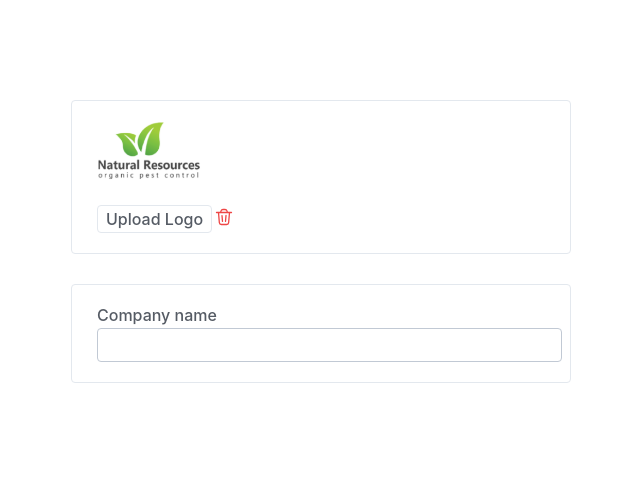
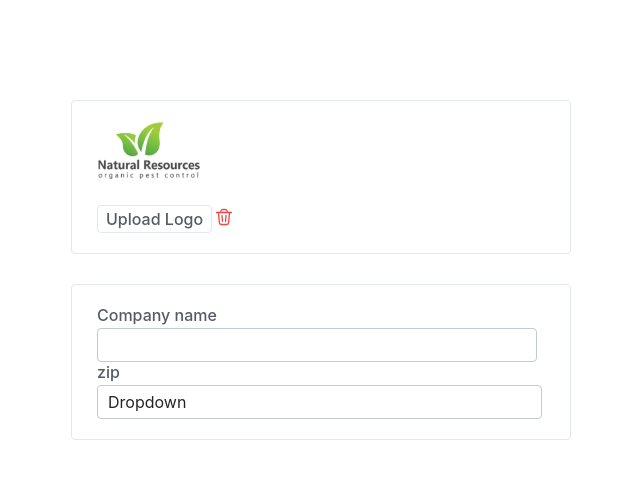
Before and after one commit to themloc96/gd-demo, a React (Create React App) app: page / in a window 1280 px wide. Shown: the top 478 px of the page, without its empty margins (319-959 px from the left). Built offline with nearby package versions, Linux system fonts and the light colour scheme.

Commit message:
create dropdown component

```diff
--- a/src/App.css
+++ b/src/App.css
@@ -36,7 +36,7 @@ border-radius: 4px;
 .field-input {
   border-radius: 4px;
     border: 1px solid #c1c9d4;
-    width: 100%;
+    width: calc(100% - 25px);
     height: 32px;
     padding: 0 5px 0 10px;
     color: #232426;
@@ -67,3 +67,61 @@ border-radius: 4px;
   width: 48%;
   max-width: 48%;
 }
+
+.menu-container {
+  position: relative;
+}
+
+.dropdown-menu {
+  width: 100%;
+  position: absolute;
+  top: calc(100% + 4px);
+  border-radius: 4px;
+  background-color: #ffffff;
+  box-shadow: 0 6px 8px -6px rgb(0 0 0 / 12%), 0 5px 12px 0 rgb(0 0 0 / 3%), 0 4px 10px 0 rgb(0 0 0 / 3%), 0 3px 8px 0 rgb(0 0 0 / 4%), 0 2px 6px 0 rgb(0 0 0 / 4%), 0 0 1px 0 rgb(0 0 0 / 8%);
+  z-index: 1;
+  display: none;
+}
+
+.dropdown-menu.active {
+  display: block;
+  visibility: visible;
+  transform: translateY(0);
+}
+
+.dropdown-menu ul {
+  list-style: none;
+  padding: 3px 2px;
+  margin: 0;
+}
+
+.dropdown-menu li {
+  display: flex;
+  -ms-flex-align: center;
+  align-items: center;
+  padding: 0px 6px;
+  border-radius: 4px;
+  cursor: pointer;
+  height: 38px;
+  color: #4d5054;
+}
+
+.btn-default {
+   border-radius: 4px;
+    border: 1px solid #c1c9d4;
+    width: calc(100% - 25px);
+    height: 32px;
+    padding: 0 5px 0 10px;
+    color: #232426;
+    background-color: #ffffff;
+    display: flex;
+    align-items: center;
+    cursor: pointer;
+}
+.btn-default:hover {
+    border: 1px solid #8c929a !important;
+}
+
+.btn-default.selection {
+    padding: 0px 10px;
+}
--- a/src/App.js
+++ b/src/App.js
@@ -4,7 +4,8 @@ import LogoComponents from './components/company/header/LogoComponents';
 import UploadImageComponents from './components/company/header/UploadImageComponents';
 import ButtonDeleteComponents from './components/company/header/ButtonDeleteComponents';
 import InputComponents from './components/form/InputComponents';
-import LabelComponents from './components/form/LabelComponents';
+import DropdownConponents from './components/form/DropdownConponents';
+// import LabelComponents from './components/form/LabelComponents';
 
 function App() {
   return (
@@ -18,7 +19,8 @@ function App() {
       </div>
 
       <div className="boxs mt-30">
-          <InputComponents type="textarea"/>
+        <InputComponents type="text" />
+        <DropdownConponents />
       </div>
     </div>
   );
--- /dev/null
+++ b/src/components/form/DropdownConponents.js
@@ -0,0 +1,40 @@
+import React, { useRef, useState } from 'react'
+import LabelComponents from './LabelComponents';
+// import PropTypes from 'prop-types'
+
+function DropdownConponents(props) {
+
+  const dropdownRef = useRef(null);
+  const [isActive, setIsActive] = useState(false);
+  const onClick = () => setIsActive(!isActive);
+
+  const [items] = React.useState([
+    { label: "Luke Skywalker", value: "Luke Skywalker" },
+    { label: "C-3PO", value: "C-3PO" },
+    { label: "R2-D2", value: "R2-D2" }
+  ]);
+
+  return (
+    <div className="menu-container dropdown">
+      <div onClick={onClick} >
+        <LabelComponents name="zip" />
+        <div onclick="dropdownFunc(this)" class="dropbtn btn-default selection">
+          Dropdown
+        </div>
+        <div ref={dropdownRef} className={`dropdown-menu ${isActive ? 'active' : 'inactive'}`}>
+          <ul>
+            {items.map(item => (
+              <li class="items">
+                {item.value}
+              </li>
+            ))}
+          </ul>
+        </div>
+      </div>
+    </div>
+  )
+}
+
+// DropdownConponents.propTypes = {}
+
+export default DropdownConponents
--- a/src/components/form/InputComponents.js
+++ b/src/components/form/InputComponents.js
@@ -1,12 +1,11 @@
 import React, { useEffect, useState } from 'react';
-import PropTypes from 'prop-types';
+// import PropTypes from 'prop-types';
 import LabelComponents from './LabelComponents';
-
 
 const InputComponents = (props) => {
 
-    const [input, setInput] = useState ('');
-    const [label, setLabel] = useState ('');
+    const [input, setInput] = useState('');
+
     return (
         <div>
             <div className="rows">
@@ -14,14 +13,9 @@ const InputComponents = (props) => {
                 <input className="field-input" type={props.type} name="" />
             </div>
         </div>
-
     );
 };
 
-
-InputComponents.propTypes = {
-
-};
-
+// InputComponents.propTypes = {};
 
 export default InputComponents;
```
Also changed, not shown: src/components/company/header/ButtonDeleteComponents.js (+2 -6 lines), src/components/company/header/LogoComponents.js (+2 -6 lines), src/components/company/header/UploadImageComponents.js (+2 -7 lines), src/components/form/DropdownItems.js (added, +11 -0 lines), src/components/form/LabelComponents.js (+2 -7 lines).
